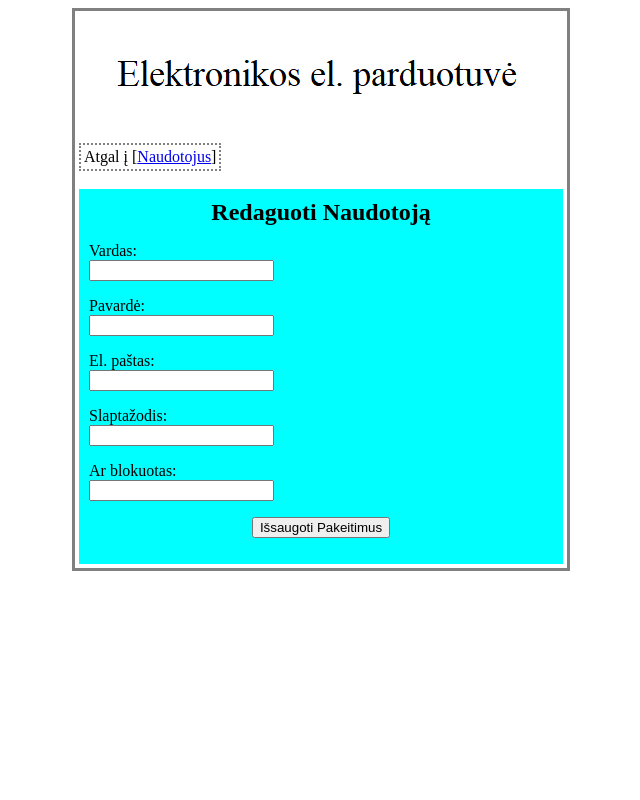
After one commit to Kazill/Emart, a PHP site: page /naudotojas/apeliacijosforma.php in a window 1280 px wide. The commit adds this page. Shown: the whole page, without its empty margins (319-959 px from the left). Run offline with PHP 8.4, Linux system fonts and the light colour scheme; data that the repository does not hold is empty.

Commit message:
Updated user list

```diff
--- /dev/null
+++ b/parduotuve/naudotojas/apeliacijosforma.php
@@ -0,0 +1,36 @@
+<html>
+<head>
+    <meta http-equiv="X-UA-Compatible" content="IE=9; text/html; charset=utf-8">
+    <title>Redaguoti Naudotoją</title>
+    <link href="/Emart/parduotuve/include/styles.css" rel="stylesheet" type="text/css">
+</head>
+<body>
+    <table class="center">
+        <tr><td><img src="/Emart/parduotuve/include/top.png"></td></tr>
+        <tr><td>
+            <table style="border-width: 2px; border-style: dotted;">
+                <tr><td>Atgal į [<a href="/Emart/parduotuve/naudotojas/naudotojai.php">Naudotojus</a>]</td></tr>
+            </table>
+            <br>
+            <div align="center" style="background-color: aqua; padding: 10px;">
+                <form action="/Emart/parduotuve/naudotojas/matas.php" method="post">
+                    <center style="font-size:18pt;"><b>Redaguoti Naudotoją</b></center>
+                    <p style="text-align:left;">Vardas:<br>
+                        <input type="text" name="Vardas" value="<?php echo htmlspecialchars($userData['Vardas']); ?>" /></p>
+                    <p style="text-align:left;">Pavardė:<br>
+                        <input type="text" name="Pavarde" value="<?php echo htmlspecialchars($userData['Pavarde']); ?>" /></p>
+                    <p style="text-align:left;">El. paštas:<br>
+                        <input type="email" name="Email" value="<?php echo htmlspecialchars($userData['Email']); ?>" /></p>
+                    <p style="text-align:left;">Slaptažodis:<br>
+                        <input type="text" name="Password" value="<?php echo htmlspecialchars($userData['Password']); ?>" /></p>
+                    <p style="text-align:left;">Ar blokuotas:<br>
+                        <input type="text" name="ArBlokuotas" value="<?php echo htmlspecialchars($userData['ArBlokuotas']); ?>" /></p>
+                    <p style="text-align:center;">
+                        <button type="submit">Išsaugoti Pakeitimus</button>
+                    </p>
+                </form>
+            </div>
+        </td></tr>
+    </table>
+</body>
+</html>
--- a/parduotuve/naudotojas/matas.php
+++ b/parduotuve/naudotojas/matas.php
@@ -34,7 +34,7 @@ function confirmAction(linkUrl, actionName) {
                                     <button onclick="window.location.href='/Emart/parduotuve/naudotojas/redaguotitomas.php'">
 					                    Redaguoti
     			                    </button>
-                                    <button onclick="window.location.href='/Emart/parduotuve/naudotojas/pranesimasm.php'">
+                                    <button onclick="window.location.href='/Emart/parduotuve/naudotojas/pranesimas.php'">
 					                    Pranešimas
     			                    </button>
                                     <button onclick="window.location.href='/Emart/parduotuve/naudotojas/apeliacija.php'">
```
Also changed, not shown: parduotuve/naudotojas/apeliacija.php (+12 -3 lines), parduotuve/naudotojas/pranesimas.php (+12 -5 lines).
